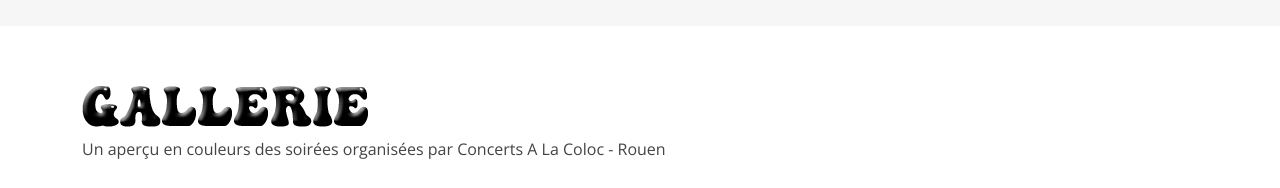
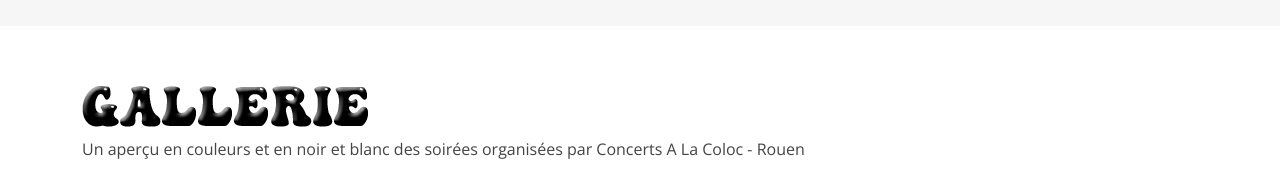
Before and after one commit to concertcoloc/accueil, a plain HTML site: page index.html in a window 1280 px wide. Shown: the part 4580-4768 px from the top of the page. Drawn offline with nearby package versions, Linux system fonts and the light colour scheme.

Commit message:
Add files via upload

```diff
--- a/index.html
+++ b/index.html
@@ -382,7 +382,7 @@
 
         <div class="section-title" data-aos="fade-left">
            <div class="galleriefont"></div>
-          <p>Un aperçu en couleurs des soirées organisées par Concerts A La Coloc - Rouen</p>
+          <p>Un aperçu en couleurs et en noir et blanc des soirées organisées par Concerts A La Coloc - Rouen</p>
         </div>
 
         <div class="row" data-aos="fade-up" data-aos-delay="100">
```
